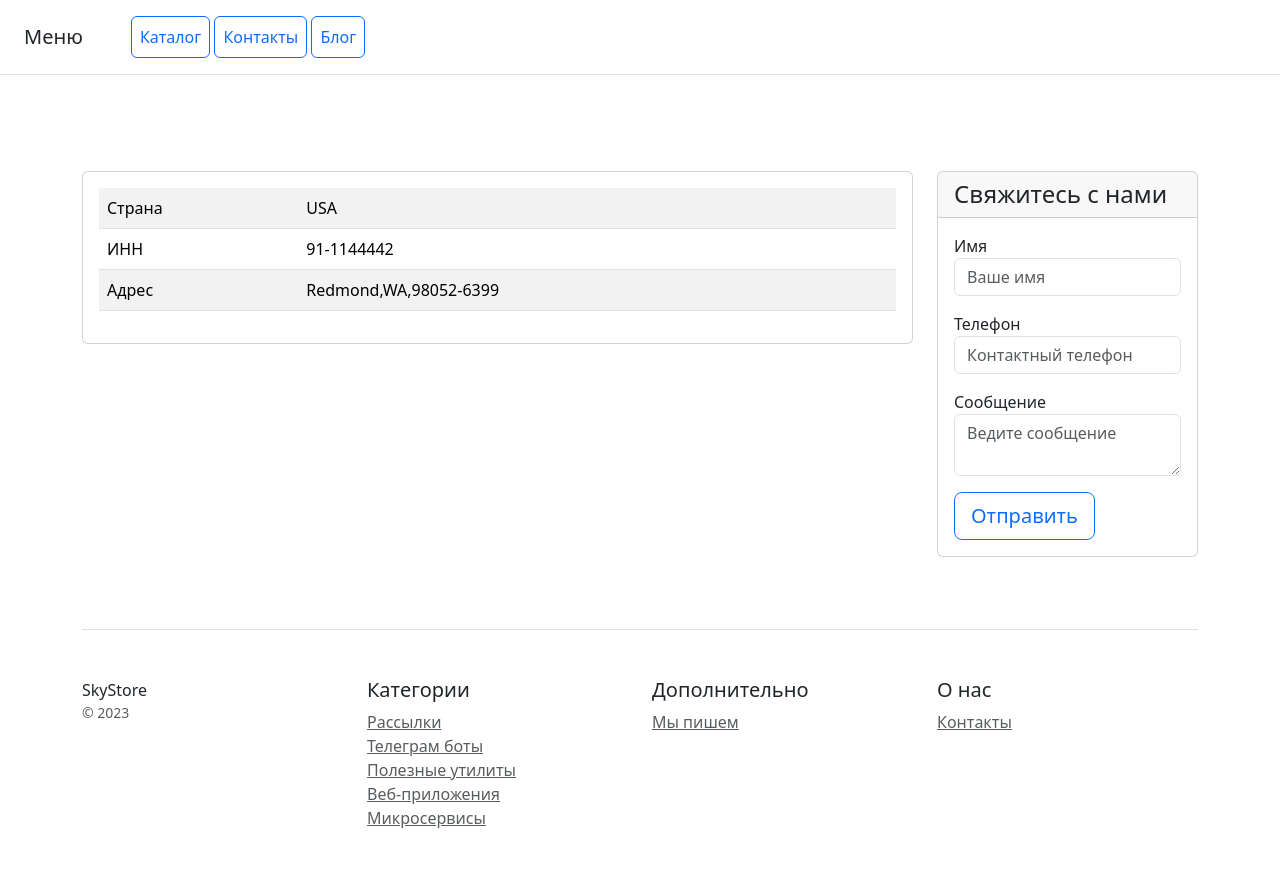
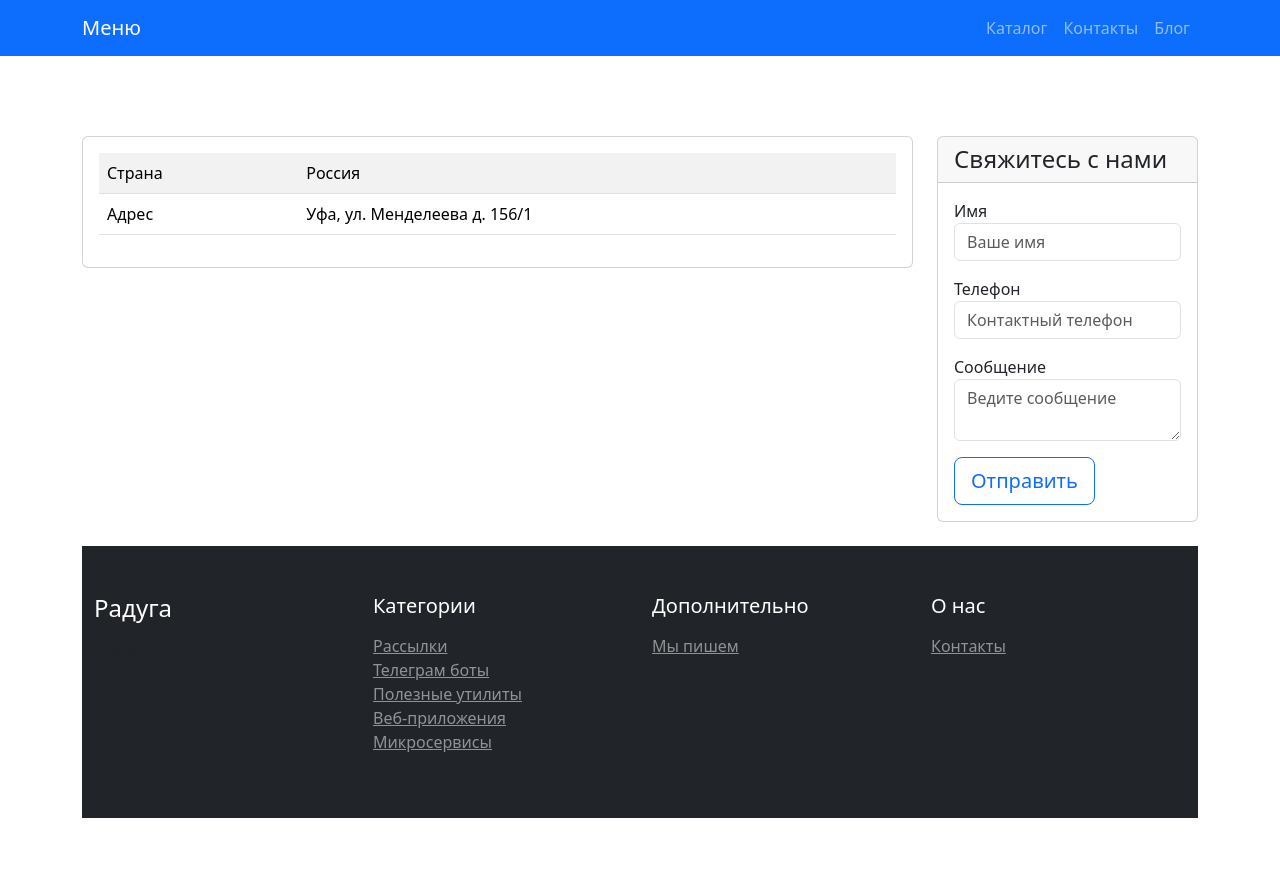
Before and after one commit to ElizavetaAveryanova/Django_work, a Django app: page /contacts/ in a window 1280 px wide. After the commit the page ends 818 px from the top, so only its background shows below. Run offline with Django 5.2, Linux system fonts and the light colour scheme; some libraries are stand-ins or nearby versions.

Commit message:
home_work_22.1_vid

```diff
--- a/catalog/templates/catalog/contacts.html
+++ b/catalog/templates/catalog/contacts.html
@@ -8,15 +8,11 @@
                 <table class="table table-striped">
                     <tr>
                         <td class="w-25">Страна</td>
-                        <td>USA</td>
-                    </tr>
-                    <tr>
-                        <td class="w-25">ИНН</td>
-                        <td>91-1144442</td>
+                        <td>Россия</td>
                     </tr>
                     <tr>
                         <td class="w-25">Адрес</td>
-                        <td>Redmond,WA,98052-6399</td>
+                        <td>Уфа, ул. Менделеева д. 156/1</td>
                     </tr>
                 </table>
             </div>
--- a/catalog/templates/catalog/includes/inc_main_menu.html
+++ b/catalog/templates/catalog/includes/inc_main_menu.html
@@ -1,8 +1,21 @@
-<div class="d-flex flex-column flex-md-row align-items-center p-3 px-md-4 mb-3 bg-white border-bottom box-shadow">
-    <h5 class="my-0 mr-md-auto font-weight-normal">Меню</h5>
-    <nav class="ms-5">
-        <a class="p-2 btn btn-outline-primary" href="{% url 'catalog:home' %}">Каталог</a>
-        <a class="p-2 btn btn-outline-primary" href="{% url 'catalog:contacts' %}">Контакты</a>
-        <a class="p-2 btn btn-outline-primary" href="{% url 'catalog:blog_list' %}">Блог</a>
-    </nav>
-</div>
+<nav class="navbar navbar-expand-md navbar-dark bg-primary">
+    <div class="container">
+        <a class="navbar-brand" href="#">Меню</a>
+        <button class="navbar-toggler" type="button" data-bs-toggle="collapse" data-bs-target="#navbarNav" aria-controls="navbarNav" aria-expanded="false" aria-label="Toggle navigation">
+            <span class="navbar-toggler-icon"></span>
+        </button>
+        <div class="collapse navbar-collapse" id="navbarNav">
+            <ul class="navbar-nav ms-auto">
+                <li class="nav-item">
+                    <a class="nav-link" href="{% url 'catalog:home' %}">Каталог</a>
+                </li>
+                <li class="nav-item">
+                    <a class="nav-link" href="{% url 'catalog:contacts' %}">Контакты</a>
+                </li>
+                <li class="nav-item">
+                    <a class="nav-link" href="{% url 'catalog:blog_list' %}">Блог</a>
+                </li>
+            </ul>
+        </div>
+    </div>
+</nav>
--- a/catalog/templates/catalog/includes/inc_under_menu.html
+++ b/catalog/templates/catalog/includes/inc_under_menu.html
@@ -1,30 +1,32 @@
-<footer class="pt-4 my-md-5 pt-md-5 border-top">
+<footer class="bg-dark text-white py-5">
+    <div class="container">
         <div class="row">
-            <div class="col-12 col-md">
-                SkyStore
-                <small class="d-block mb-3 text-muted">&copy; 2023</small>
+            <div class="col-md-3 mb-4 mb-md-0">
+                <h4 class="mb-3">Радуга</h4>
+                <small class="d-block mb-3 text-muted">&copy; 2024</small>
             </div>
-            <div class="col-6 col-md">
-                <h5>Категории</h5>
-                <ul class="list-unstyled text-small">
-                    <li><a class="text-muted" href="#">Рассылки</a></li>
-                    <li><a class="text-muted" href="#">Телеграм боты</a></li>
-                    <li><a class="text-muted" href="#">Полезные утилиты</a></li>
-                    <li><a class="text-muted" href="#">Веб-приложения</a></li>
-                    <li><a class="text-muted" href="#">Микросервисы</a></li>
+            <div class="col-md-3 mb-4 mb-md-0">
+                <h5 class="mb-3">Категории</h5>
+                <ul class="list-unstyled">
+                    <li><a class="text-white-50" href="#">Рассылки</a></li>
+                    <li><a class="text-white-50" href="#">Телеграм боты</a></li>
+                    <li><a class="text-white-50" href="#">Полезные утилиты</a></li>
+                    <li><a class="text-white-50" href="#">Веб-приложения</a></li>
+                    <li><a class="text-white-50" href="#">Микросервисы</a></li>
                 </ul>
             </div>
-            <div class="col-6 col-md">
-                <h5>Дополнительно</h5>
-                <ul class="list-unstyled text-small">
-                    <li><a class="text-muted" href="#">Мы пишем</a></li>
+            <div class="col-md-3 mb-4 mb-md-0">
+                <h5 class="mb-3">Дополнительно</h5>
+                <ul class="list-unstyled">
+                    <li><a class="text-white-50" href="#">Мы пишем</a></li>
                 </ul>
             </div>
-            <div class="col-6 col-md">
-                <h5>О нас</h5>
-                <ul class="list-unstyled text-small">
-                    <li><a class="text-muted" href="{% url 'catalog:contacts' %}">Контакты</a></li>
+            <div class="col-md-3">
+                <h5 class="mb-3">О нас</h5>
+                <ul class="list-unstyled">
+                    <li><a class="text-white-50" href="{% url 'catalog:contacts' %}">Контакты</a></li>
                 </ul>
             </div>
         </div>
-    </footer>
+    </div>
+</footer>
```
Also changed, not shown: catalog/templates/catalog/product_detail.html (+20 -34 lines).
